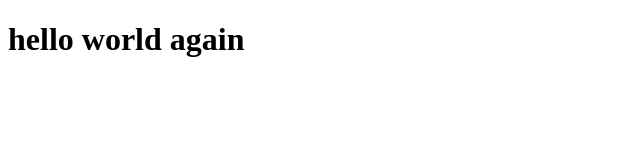
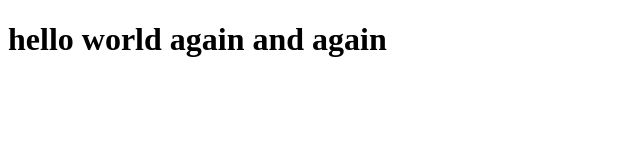
Before and after one commit to Luanmantegazine/NAIFSM, a plain HTML site: page index.html in a window 1280 px wide. Shown: the whole page, without its empty margins (0-640 px from the left). Drawn offline with Linux system fonts and the light colour scheme.

Commit message:
new commit 3

```diff
--- a/index.html
+++ b/index.html
@@ -7,6 +7,6 @@
     <title>Document</title>
 </head>
 <body>
-    <h1>hello world again </h1>
+    <h1>hello world again and again </h1>
 </body>
 </html>
```
